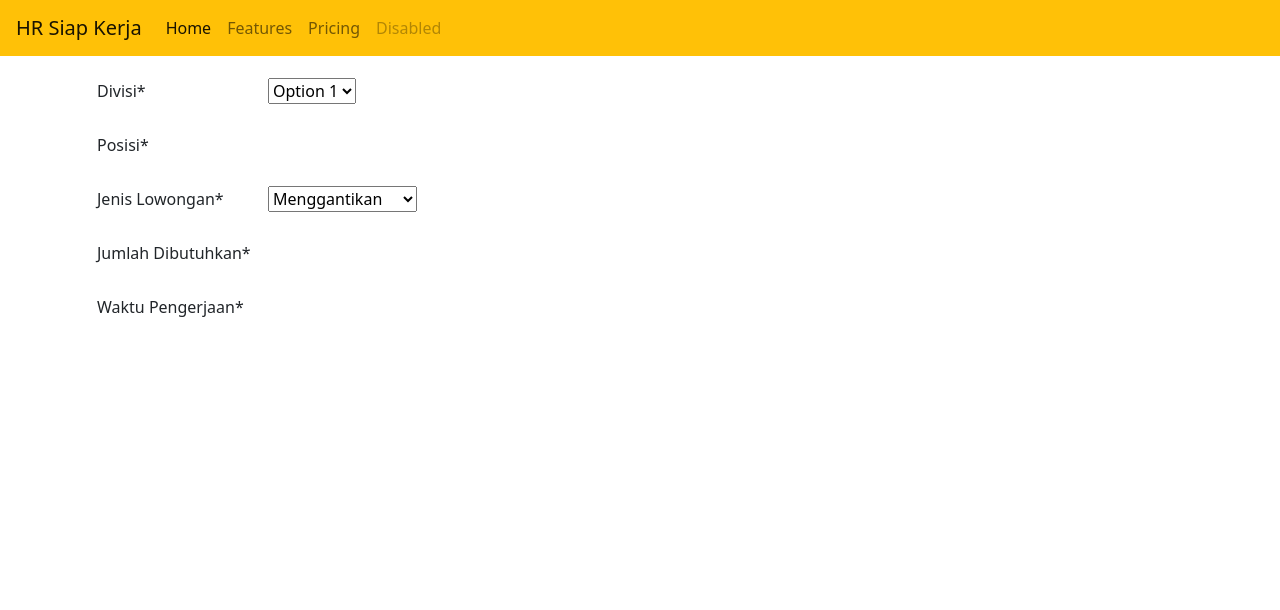
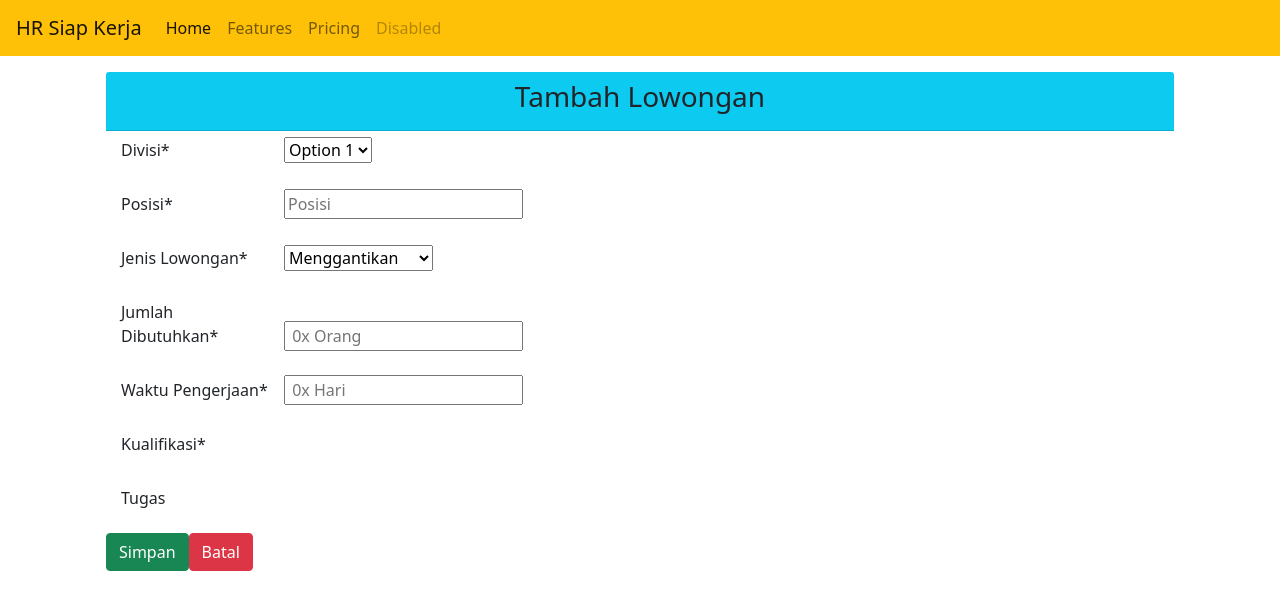
Before and after one commit to kevinasyraf/vue-hrsiapkerja, a Vue app: page /tambahlowongan in a window 1280 px wide. Shown: the top 610 px of the page. Built offline with nearby package versions, Linux system fonts and the light colour scheme; the HTML template or start-up script is replaced by a standard one.

Commit message:
coba lagi

```diff
--- a/src/components/TambahLowongan.vue
+++ b/src/components/TambahLowongan.vue
@@ -1,6 +1,10 @@
 <template>
+<div class ="container-fluid" style="margin: 88px,350px,350px">
+    <div class="container">
+        <div class="card-header bg-info text-center">
+            <h3>Tambah Lowongan</h3>
+        </div>
     <form>
-       <div>
        <div class="form-group">
            <label class="col-sm-2 col-form-label"> Divisi* </label>
            <select>
@@ -10,6 +14,7 @@
        </div>
        <div class="form-group">
            <label class="col-sm-2 col-form-label"> Posisi* </label>
+           <input placeholder="Posisi">
        </div>
        <div class="form-group">
            <label class="col-sm-2 col-form-label"> Jenis Lowongan* </label>
@@ -20,16 +25,29 @@
        </div>
         <div class="form-group">
            <label class="col-sm-2 col-form-label"> Jumlah Dibutuhkan* </label>
-       </div>
+            <input placeholder=" 0x Orang">
+    </div>
         <div class="form-group">
            <label class="col-sm-2 col-form-label"> Waktu Pengerjaan* </label>
+           <!-- <div class="col-sm-10"> -->
+           <input placeholder=" 0x Hari">
+           <!-- </div> -->
        </div>
-       </div>
+       <div class="form-group">
+           <label class="col-sm-2 col-form-label"> Kualifikasi* </label>
+    </div>
+     <div class="form-group">
+           <label class="col-sm-2 col-form-label"> Tugas </label>
+    </div>
+    <button type="button" class="btn btn-success btn-md">Simpan</button>
+    <button type="button" class="btn btn-danger btn-md"> Batal </button>
     </form>
+</div>
+</div>
 </template>
 <script>
 export default {
-   name: 'TambahLowongan'
+   name: 'tambah-lowongan'
 }
 //post method atau get
 </script>
```
